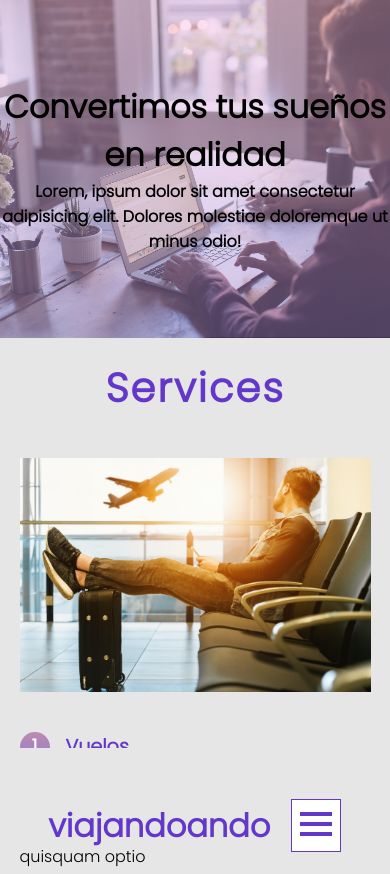
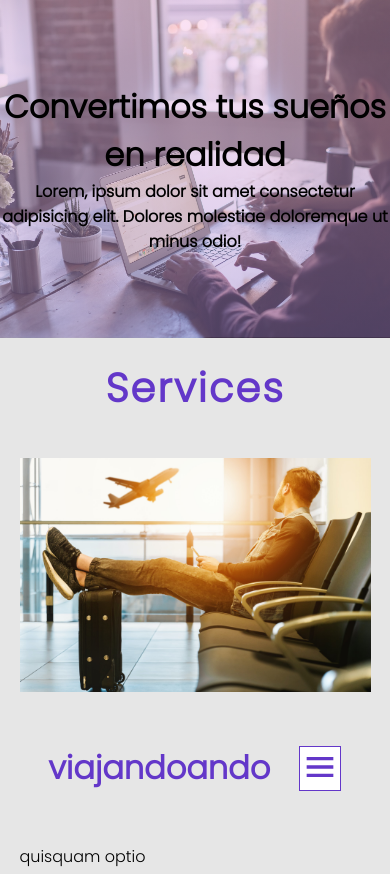
Before and after one commit to joshuatovarn/viajandoando, a plain HTML site: page INDEX.HTML in a window 390 px wide. Shown: the top 874 px of the page. Drawn offline with Linux system fonts and the light colour scheme; a script that the page names is missing.

Commit message:
menu responsive

```diff
--- a/INDEX.HTML
+++ b/INDEX.HTML
@@ -8,7 +8,7 @@
     <link rel="stylesheet" href="https://use.fontawesome.com/releases/v5.15.4/css/all.css"
         integrity="sha384-DyZ88mC6Up2uqS4h/KRgHuoeGwBcD4Ng9SiP4dIRy0EXTlnuz47vAwmeGwVChigm" crossorigin="anonymous">
 
-    <link rel="shortcut icon" href="/viajandoando/img/favicon.jpg">
+    <link rel="shortcut icon" href="/viajandoando/img/plano.png">
 </head>
 
 
--- a/css/STYLE.CSS
+++ b/css/STYLE.CSS
@@ -93,8 +93,8 @@ html {
 
 .menu-btn svg {
     fill: var(--subtitle-color);
-    width: 3rem;
-    height: 3rem;
+    width: 2.5rem;
+    height: 2.5rem;
 }
 
 .menu {
@@ -165,7 +165,6 @@ header {
     bottom: 0;
     z-index: 999;
     width: 100%;
-    height: var(--header-height);
     background-color: var(--first-color);
     padding: 2rem;
 }
```
